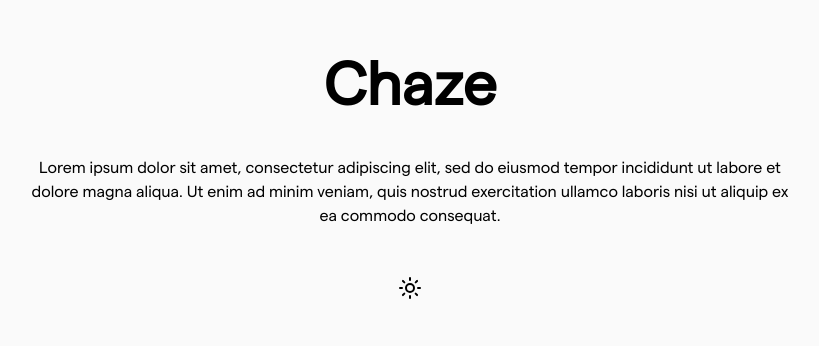
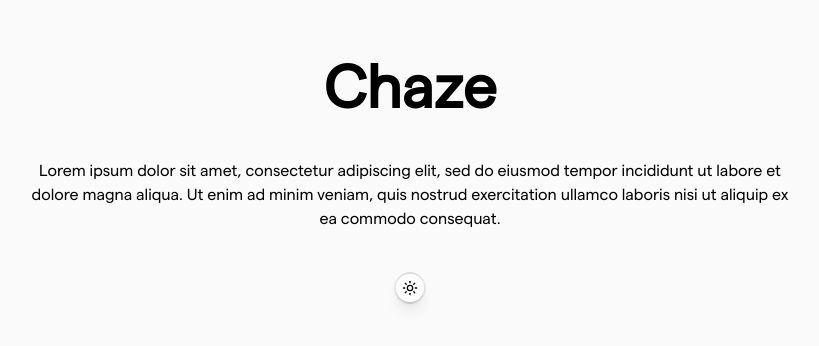
Before and after one commit to aryanxvz/chaze, a Next.js app: page / in a window 1280 px wide. Shown: the part 218-564 px from the top of the page, without its empty margins (230-1049 px from the left). Built offline with nearby package versions, Linux system fonts and the light colour scheme.

Commit message:
style: enhance theme toggle button

```diff
--- a/src/components/theme-toggle.tsx
+++ b/src/components/theme-toggle.tsx
@@ -15,17 +15,52 @@ export default function ThemeToggle() {
 
   const isDark = resolvedTheme === "dark";
 
+  const toggleTheme = () => {
+    setTheme(isDark ? "light" : "dark");
+  };
+
+  const getGradientClasses = () => {
+    const baseClasses = "absolute -inset-0.5 w-8 h-8 rounded-full opacity-80 transition-all duration-300";
+    const themeClasses = isDark
+      ? "bg-gradient-to-r from-neutral-600 via-neutral-700 to-neutral-600"
+      : "bg-gradient-to-r from-neutral-200 via-neutral-300 to-neutral-200";
+    return `${baseClasses} ${themeClasses}`;
+  };
+
+  const getSunClasses = () => {
+    const baseClasses = "absolute size-[16px] transition-all duration-500 transform -translate-x-2 -translate-y-2";
+    const stateClasses = isDark
+      ? "translate3d(0,0,0) rotate-90 scale-0 opacity-0"
+      : "translate3d(0,0,0) rotate-0 scale-100 opacity-100";
+    return `${baseClasses} ${stateClasses}`;
+  };
+
+  const getMoonClasses = () => {
+    const baseClasses = "absolute size-4 transition-all duration-500 transform -translate-x-2 -translate-y-2 text-white";
+    const stateClasses = isDark
+      ? "translate3d(0,0,0) rotate-0 scale-100 opacity-100"
+      : "translate3d(0,0,0) -rotate-90 scale-0 opacity-0";
+    return `${baseClasses} ${stateClasses}`;
+  };
+
   return (
     <div className="flex items-center justify-center">
-      <button onClick={() => setTheme(isDark ? "light" : "dark")}
-        className="relative w-10 h-10 rounded-full flex items-center justify-center cursor-pointer overflow-hidden transition-all duration-300">
+      <div className="relative p-[2px] border border-transparent rounded-full hover:border-neutral-200 dark:hover:border-neutral-700 transition-all duration-300">
+        <div className="relative">
 
-        <Sun className={`absolute h-6 w-6 transition-all duration-500 transform ${
-          isDark ? "translate3d(0,0,0) rotate-90 scale-0 opacity-0" : "translate3d(0,0,0) rotate-0 scale-100 opacity-100"}`}/>
-        <Moon className={`absolute h-5 w-5 transition-all duration-500 transform ${
-            isDark ? "translate3d(0,0,0) rotate-0 scale-100 opacity-100" : "translate3d(0,0,0) -rotate-90 scale-0 opacity-0"}`}/>
+          <div className={getGradientClasses()} />
+          <button onClick={toggleTheme} aria-label={`Switch to ${isDark ? 'light' : 'dark'} mode`}
+            className="relative w-7 h-7 rounded-full shadow-lg flex items-center justify-center overflow-hidden z-10 cursor-pointer transition-all duration-300 bg-white dark:bg-neutral-950">
+            <div className="absolute inset-1 rounded-full transition-all duration-300" />
 
-      </button>
+            <div className="relative z-10">
+              <Sun className={getSunClasses()} />
+              <Moon className={getMoonClasses()} />
+            </div>
+          </button>
+
+        </div>
+      </div>
     </div>
-  );
+  )
 }
```
